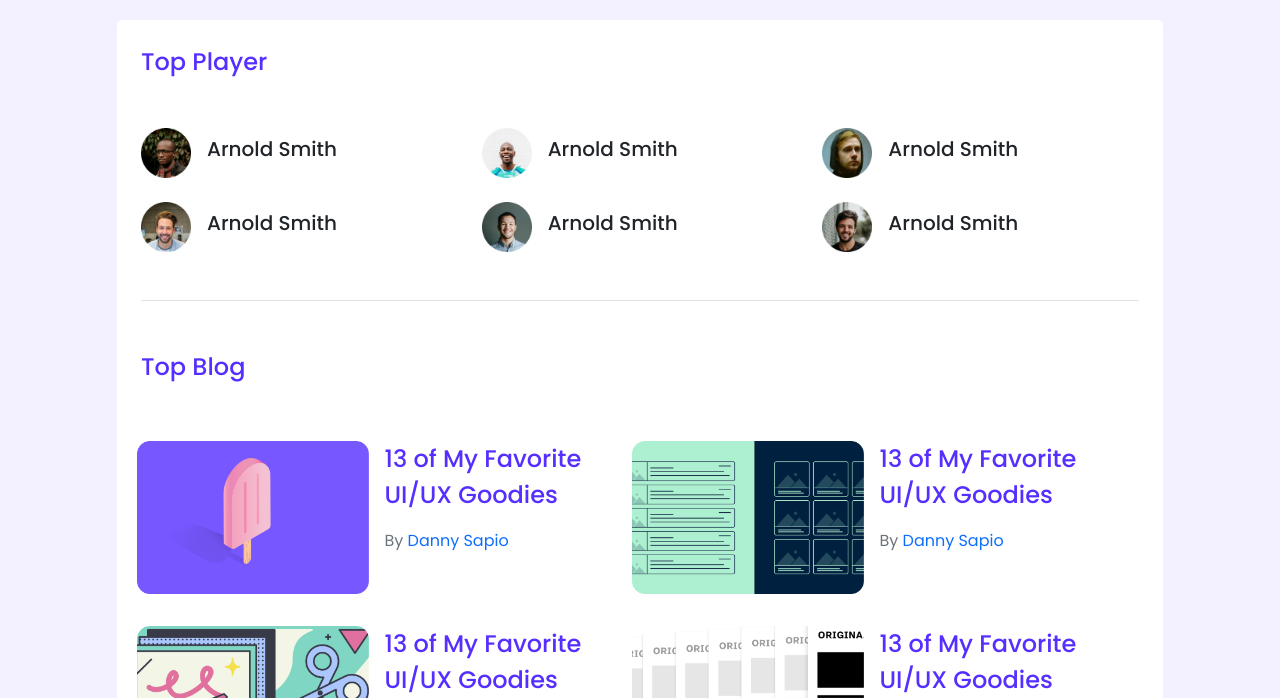
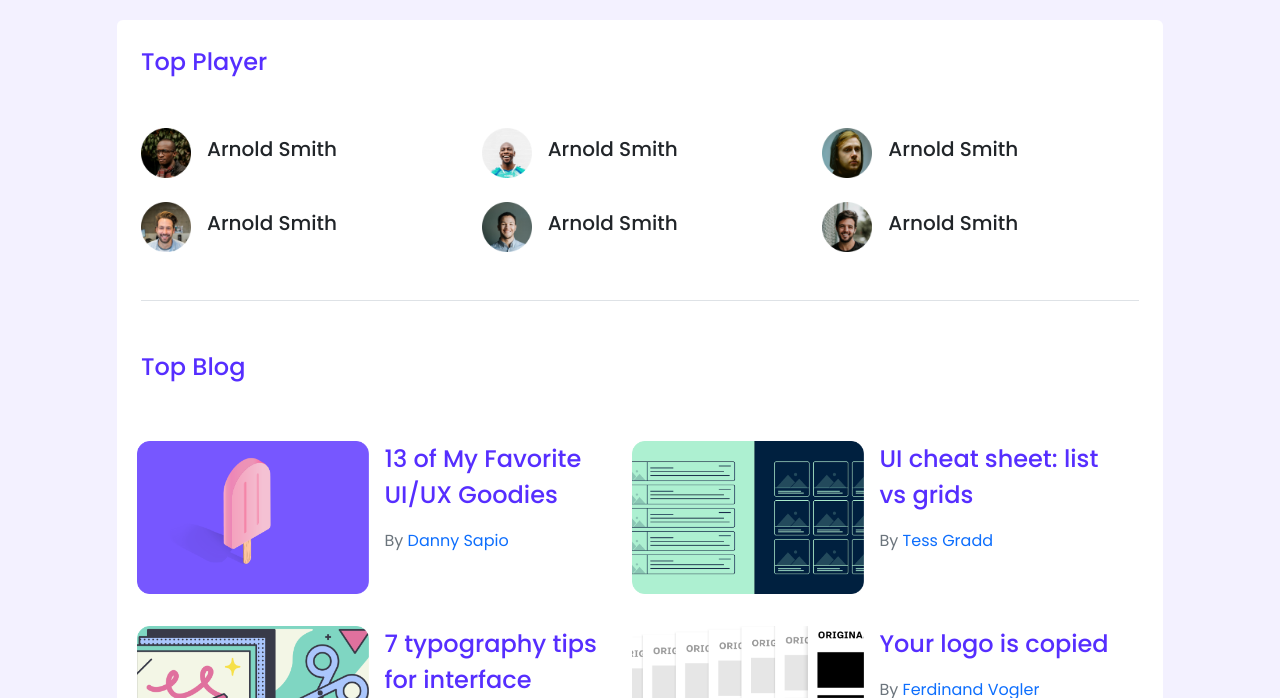
Before and after one commit to jubayerasif/Leader_Board, a plain HTML site: page index.html in a window 1280 px wide. Shown: the part 102-800 px from the top of the page. Drawn offline with nearby package versions, Linux system fonts and the light colour scheme.

Commit message:
bug hunting in blog section

```diff
--- a/index.html
+++ b/index.html
@@ -99,8 +99,9 @@
                 <img class="img-fluid" src="assets/img/blogs/blog-2.png"">
             </div>
             <div class="col-sm-6">
-                <h4>13 of My Favorite UI/UX Goodies</h4>
-                <p class="text-secondary mt-3">By <a class="text-decoration-none" href="#">Danny Sapio</a>
+                <h4>UI cheat sheet:
+                  list vs grids</h4>
+                <p class="text-secondary mt-3">By <a class="text-decoration-none" href="#">Tess Gradd</a>
                 </p>
             </div>
         </article>
@@ -109,8 +110,9 @@
               <img class="img-fluid" src="assets/img/blogs/blog-3.png"">
           </div>
           <div class="col-sm-6">
-              <h4>13 of My Favorite UI/UX Goodies</h4>
-              <p class="text-secondary mt-3">By <a class="text-decoration-none" href="#">Danny Sapio</a>
+              <h4>7 typography tips
+                for interface design</h4>
+              <p class="text-secondary mt-3">By <a class="text-decoration-none" href="#"> Jeremiah Lam</a>
               </p>
           </div>
       </article>
@@ -119,8 +121,9 @@
             <img class="img-fluid" src="assets/img/blogs/blog-4.png"">
         </div>
         <div class="col-sm-6">
-            <h4>13 of My Favorite UI/UX Goodies</h4>
-            <p class="text-secondary mt-3">By <a class="text-decoration-none" href="#">Danny Sapio</a>
+            <h4>Your logo is
+              copied</h4>
+            <p class="text-secondary mt-3">By <a class="text-decoration-none" href="#">Ferdinand Vogler</a>
             </p>
         </div>
     </article>
```
